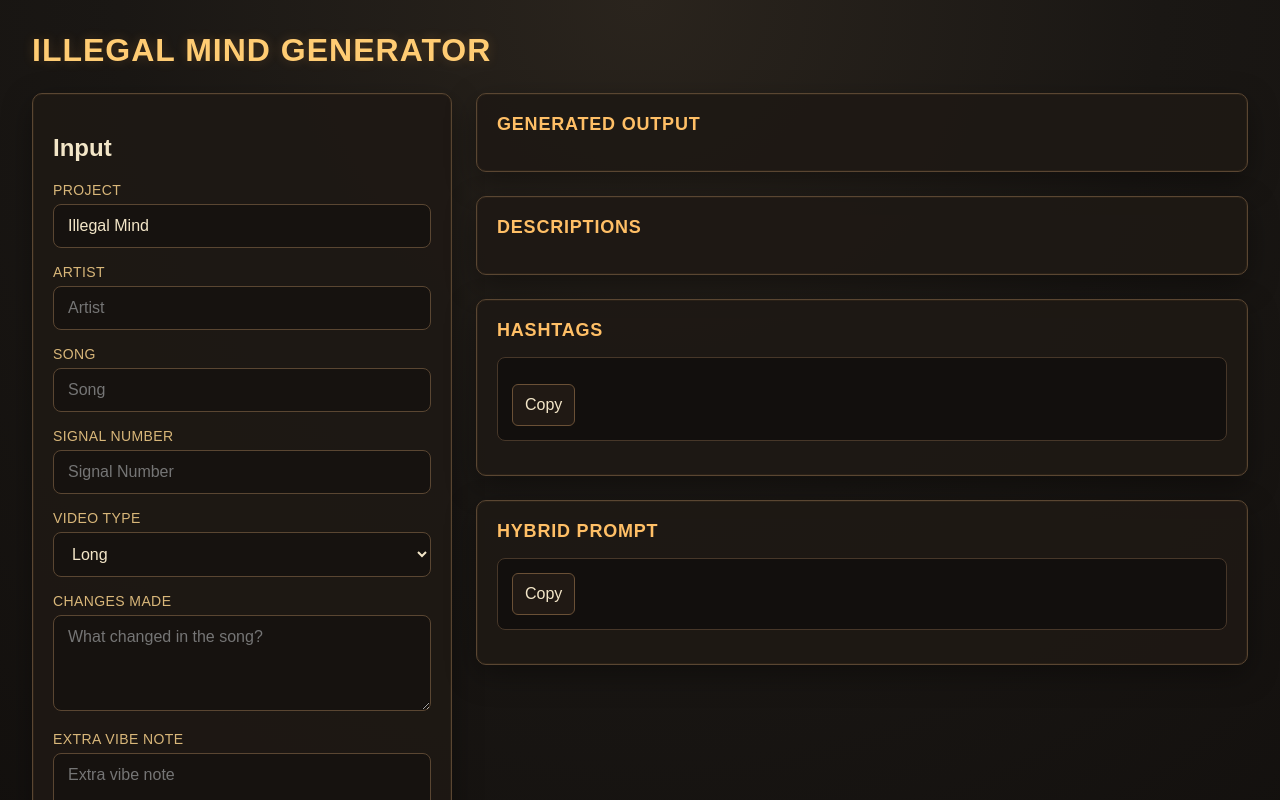
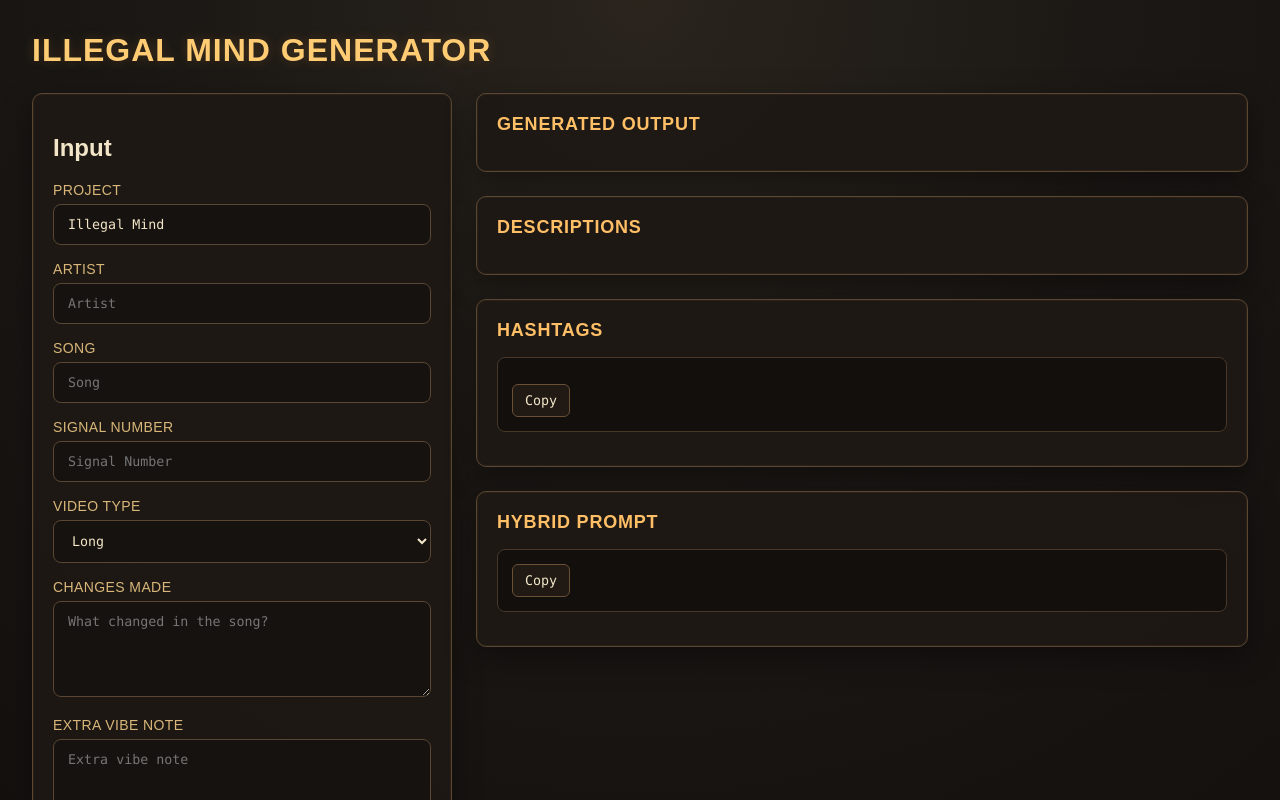
Before and after one commit to maxsoulfly/illegal-mind-generator, a React (Vite) app in the folder illegal-mind-generator/: page / in a window 1280 px wide. Shown: the top 800 px of the page. Built offline with nearby package versions, Linux system fonts and the light colour scheme.

Commit message:
style: apply monospace font for terminal-style UI
- updated output blocks (descriptions, hashtags, prompt) to use monospace font
- extended font styling to inputs and buttons for consistent terminal aesthetic
- improved visual cohesion across entire app

```diff
--- a/illegal-mind-generator/src/index.css
+++ b/illegal-mind-generator/src/index.css
@@ -20,7 +20,7 @@ button,
 input,
 select,
 textarea {
-  font: inherit;
+  font-family: Consolas, Monaco, 'Courier New', monospace;
 }
 
 #root {
@@ -191,3 +191,10 @@ textarea {
   white-space: pre-wrap;
   word-break : break-word;
 }
+
+
+.prompt-block,
+.output-text,
+.output-item {
+  font-family: Consolas, Monaco, 'Courier New', monospace;
+}
```
